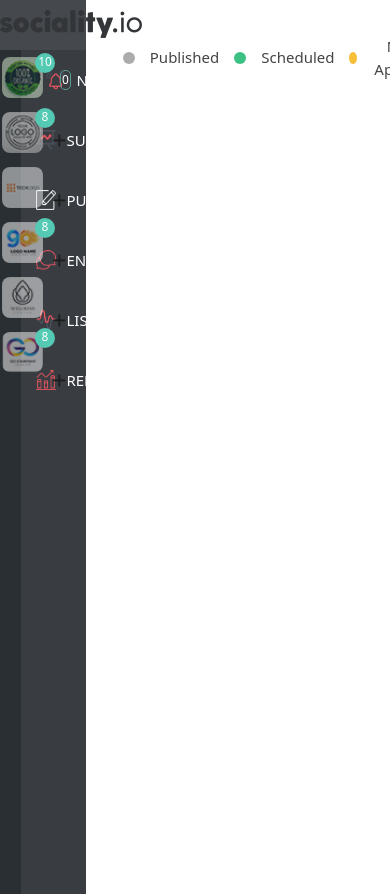
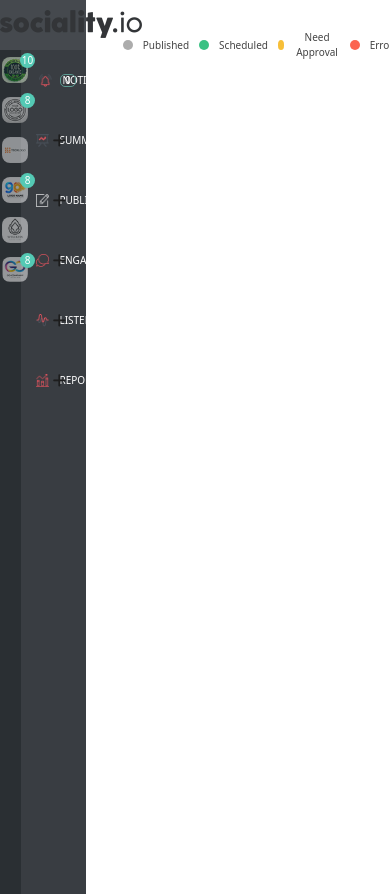
Before and after one commit to AhmedAmin90/sociality-react, a React (Create React App) app: page / in a window 390 px wide. Built offline with nearby package versions, Linux system fonts and the light colour scheme.

Commit message:
Refactor if statment , remove comments, add some important responsive style

```diff
--- a/src/components/Accordion.js
+++ b/src/components/Accordion.js
@@ -57,7 +57,7 @@ class Accordion extends Component {
                 <div className="Buttons p-0">
                     <div className="Button-icon-name">
                         <div className="Button-icon d-flex">
-                            <img src={IconOne} alt={`${this.props.title} icon`} className="Button-icon-image notification-icon"/>
+                            <img src={IconOne} alt={`notification icon`} className="Button-icon-image notification-icon"/>
                         </div>
                         <span> notification </span>
                     </div>
--- a/src/components/Button.js
+++ b/src/components/Button.js
@@ -26,7 +26,6 @@ class Button extends Component {
 
 
     render(){
-        // const btnIconColor = this.state.isClicked ? "Button-icon-clicked" : "Button-icon-notClicked";
         const btnClickedStyle = this.props.isClicked ? "Button-clicked-style" : "";
         const btnClicked = this.props.isClicked ?  <i className="fas fa-minus"></i> : <i className="fas fa-plus"></i>;
         const ulShowHide = this.props.isClicked ? "Button-list-show" : "Button-list-hide";
@@ -39,9 +38,8 @@ class Button extends Component {
                 <div className={`Buttons ${btnClickedStyle}`} onClick={this.handleClick}>
                     <div className="Button-icon-name">
                         <div className="Button-icon d-flex">
-                         <img src={this.props.icon} className="Button-icon-image" alt={`${this.props.name} icon`} />
+                         <img src={this.props.icon} className="Button-icon-image" alt={`${this.props.title} icon`} />
                         </div>
-                    {/* <i className={`${this.props.icon} ${btnIconColor}`}></i>  */}
                     <span>{this.props.title}</span>
                     </div>
                     <div className="Button-plus-minus-icon">
--- a/src/components/Sections.js
+++ b/src/components/Sections.js
@@ -1,7 +1,7 @@
 import React , {Component} from 'react';
 import { v4 as uuidv4 } from 'uuid';
 import '../style/Sections.css';
-import Cards from './Cards';
+import Card from './Card';
 
 
 class Sections extends Component {
@@ -31,7 +31,7 @@ class Sections extends Component {
                     // Show the post under its correct publish date:
                     if (post['published_at'].split(' ').splice(0, 1).toString()=== date ) {
                         return <div className="Card-main col-4"  key={uuidv4()}>
-                        <Cards
+                        <Card
                         key={uuidv4()}
                         publishDate={`${newPublishDate} - ${postTime} ` }
                         postBody={post['entry']['message']}
--- a/src/components/Switchingtab.js
+++ b/src/components/Switchingtab.js
@@ -74,14 +74,13 @@ class Switchingtabs extends Component {
     handleTabClick = (name)=>{
         // Get correct data that related to the client (company) name:
         let newData = [];
-         this.state.postsDates.forEach(date=> {
+        this.state.postsDates.forEach(date=> {
             {this.state.posts[date].forEach(post=> {
                 if (post['account']['name'] === name) {
                     newData.push(post)
                 }
             })}
         })
-
         // Connect Data with its publish date to update the dates in the state of layout:
         let datesArr = []
         newData.forEach(post=>{
--- a/src/style/Buttons.css
+++ b/src/style/Buttons.css
@@ -51,16 +51,6 @@
     font-weight: 500;
 }
 
-/*This was for font awesome icons */
-/* .Button-icon-clicked {
-    color: #495059;
-}
-
-.Button-icon-notClicked {
-    color: #f55661 ;
-} */
-
-
 /* List for the button */
 .Button-list-show {
     padding: 0 20px 20px 20px;
@@ -107,6 +97,7 @@
     font-size: 12px;
 }
 
+
 .Button-list-item {
     text-transform: capitalize;
     font-weight: 500;
@@ -119,3 +110,51 @@
 .notification-icon {
     margin-left: 10px;
 }
+
+
+/* For small screen and tablet  */
+@media (max-width: 1130px) {
+    .Button-icon-image {
+        width: 15px;
+        height: 15px;
+    }
+
+
+    .Button-icon-name span {
+        font-size: 12px;
+    }
+
+	.Buttons-notification-number  {
+		width: 18px;
+        height: 13px;
+        margin-right: 15px;
+        font-size: 10px;
+
+	}
+
+    .notification-icon {
+        margin-left: 8px;
+    }
+
+
+}
+
+@media (max-width: 900px) {
+
+    .Button-icon-name span {
+        font-size: 10px;
+    }
+    .Button-icon-image {
+        width: 13px;
+        height: 13px;
+    }
+
+    .Buttons-notification-number  {
+        margin-right: 10px;
+	}
+
+    .notification-icon {
+        margin-left: 3px;
+    }
+
+}
--- a/src/style/Layout.css
+++ b/src/style/Layout.css
@@ -75,3 +75,18 @@
 .Layout-Cards-area {
     margin-left: 20px;
 }
+
+
+
+@media (max-width: 1130px) {
+
+    .Layout-status-menu p {
+        margin: 10px;
+        font-size: 10px;
+    }
+
+    .Layout-status-list-dot {
+        width: 10px;
+      height: 10px;
+    }
+}
--- a/src/style/Tab.css
+++ b/src/style/Tab.css
@@ -65,3 +65,29 @@
 .Tabs-notification-hide {
     display: none;
 }
+
+
+
+@media (max-width: 1130px) {
+    .Tabs-img img{
+        width: 35px;
+    }
+
+    .Tabs-notification-show {
+        width: 15px;
+        height: 15px;
+        font-size: 10px;
+        position: absolute;
+        top: 0;
+        right: 5px;
+    }
+}
+
+
+
+@media (max-width: 900px) {
+    .Tabs-img img{
+        width: 30px;
+    }
+
+}
```
Also changed, not shown: src/components/Card.js (renamed from src/components/Cards.js, +51 -37 lines), src/components/Icons.js (added, +11 -0 lines), src/setupTests.js (deleted, +0 -5 lines), src/style/Card.css (line endings or trailing spaces), 1 other file (tests, documents, lock files or other folders).
